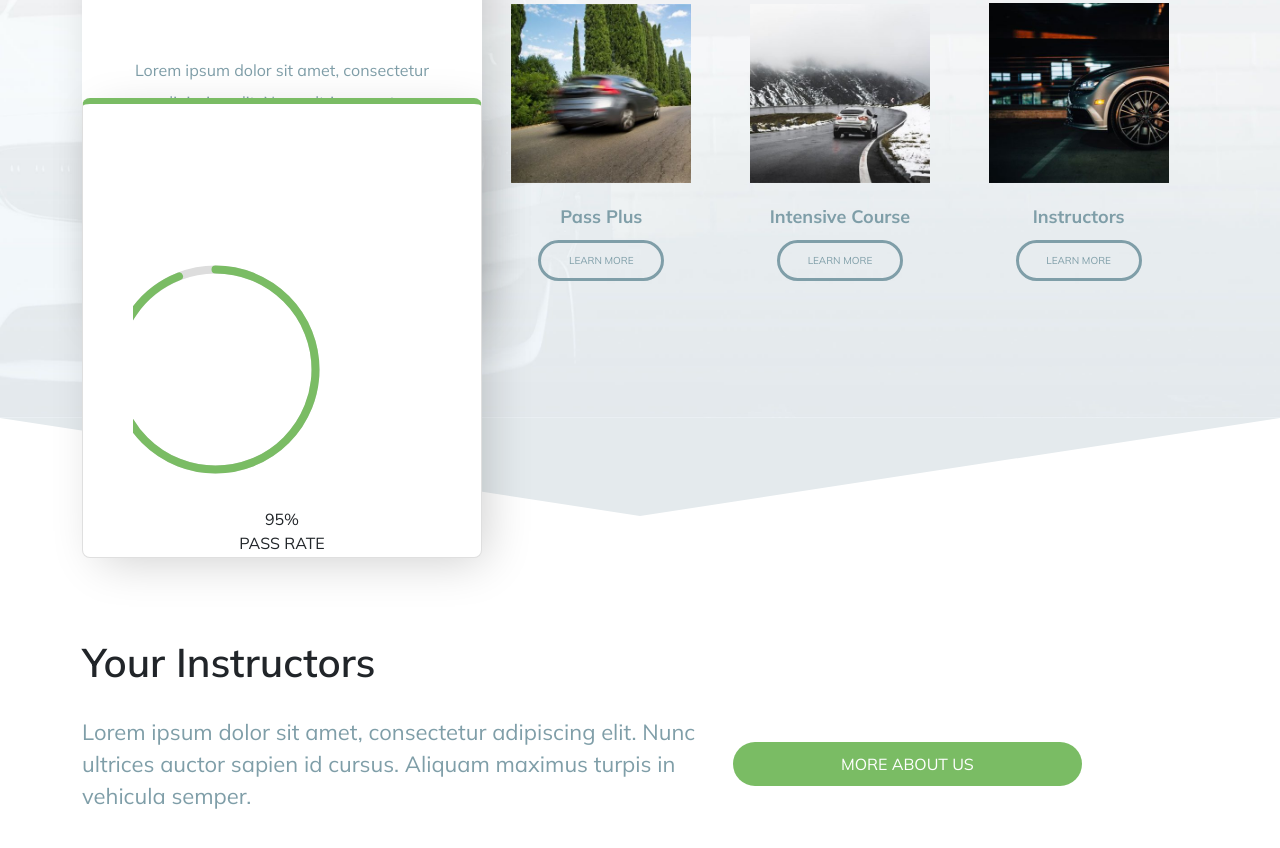
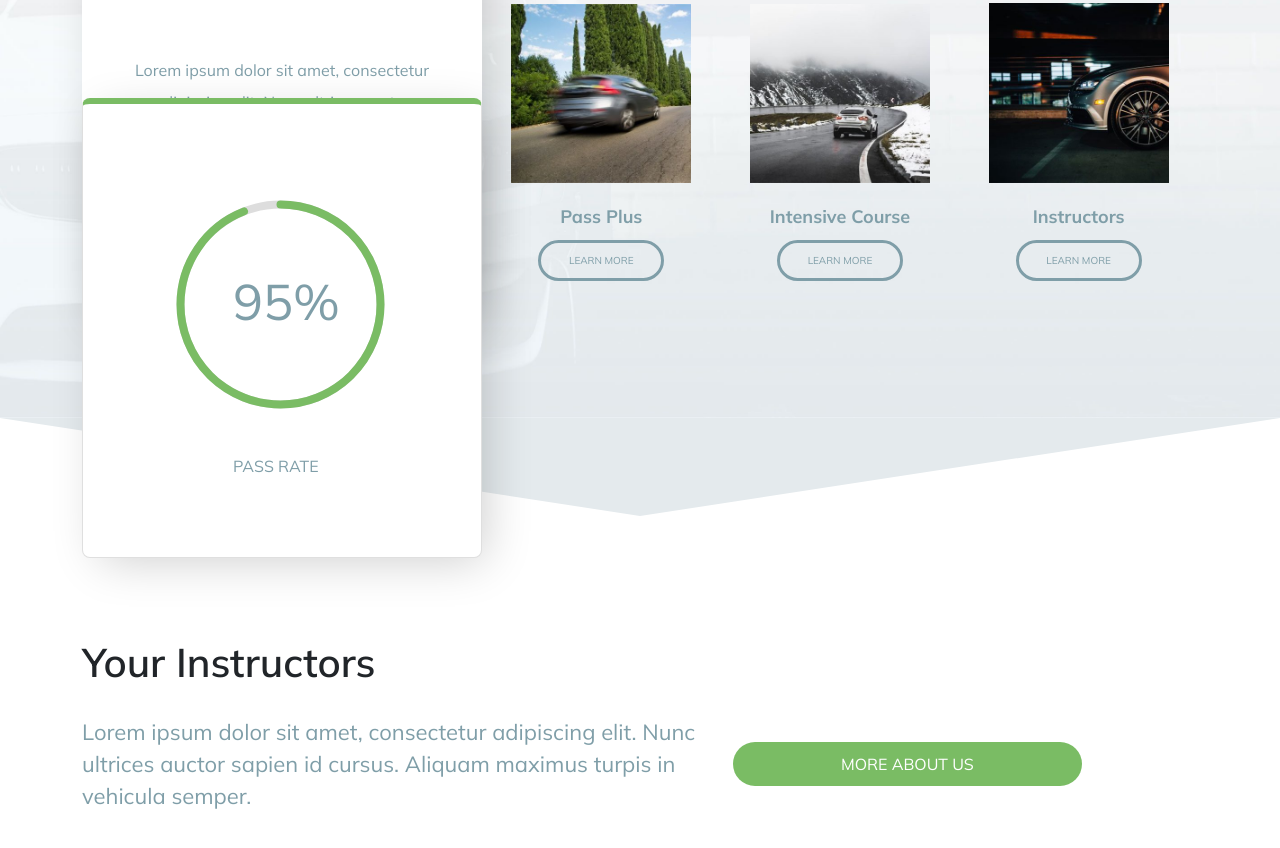
Before and after one commit to andrea-nuzzo/proj-html-vuejs, a Vue app: page / in a window 1280 px wide. Shown: the part 1652-2500 px from the top of the page. Built offline with nearby package versions, Linux system fonts and the light colour scheme.

Commit message:
completed card95

```diff
--- a/src/components/elements/card95.vue
+++ b/src/components/elements/card95.vue
@@ -1,12 +1,12 @@
 <template>
-  <div class="card d-flex flex-column align-items-center">
+  <div class="card">
     <div class="test">
-      <svg class="d-flex justify-content-center">
+      <svg class="h-100">
         <circle cx="100" cy="100" r="100" />
         <circle cx="100" cy="100" r="100" />
       </svg>
-      <div>95%</div>
-      <div>PASS RATE</div>
+      <div class="pecentage">95%</div>
+      <div class="typePecentage">PASS RATE</div>
     </div>
   </div>
 </template>
@@ -36,6 +36,21 @@ export default {
 
 }
 
+.pecentage{
+  color: $primaryColorText;
+  font-size: 50px;
+  position: absolute;
+  top: 160px;
+  left: 150px;
+}
+
+.typePecentage{
+  color: $primaryColorText;
+  position: absolute;
+  top: 350px;
+  left: 150px;
+}
+
 .test {
 	width: 100%;
 	height: 100%;
@@ -47,7 +62,8 @@ svg {
 }
 
 .test circle {
-	transform: rotate(-90deg) translate(10px, 10px);
+  position: absolute;
+	transform: rotate(-90deg) translate(75px, 75px);
 	transform-origin: center;
 	fill: none;
 	stroke: #ddd;
```
